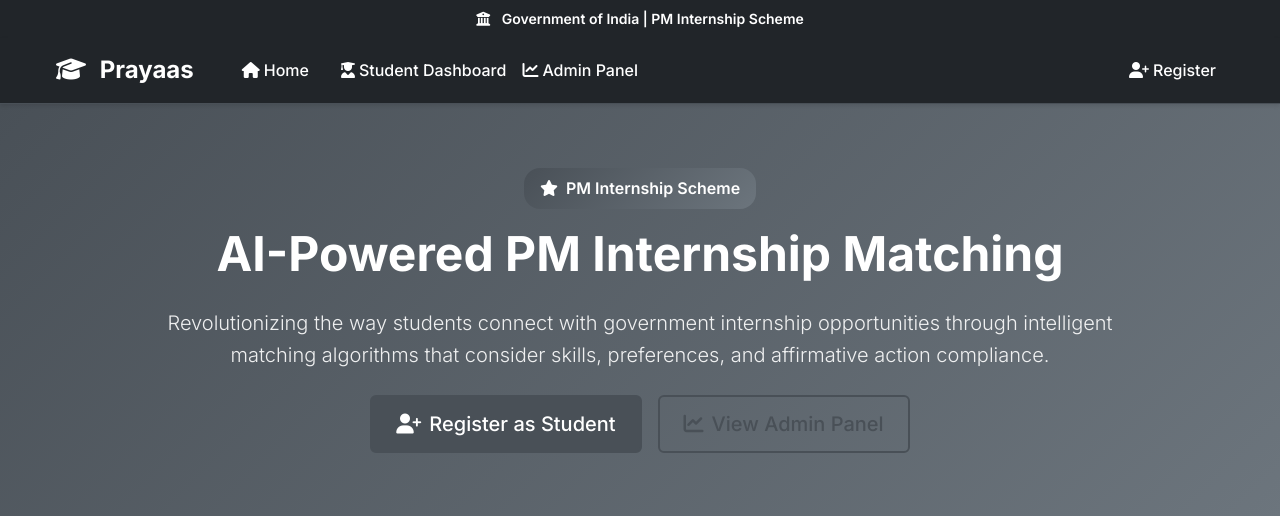
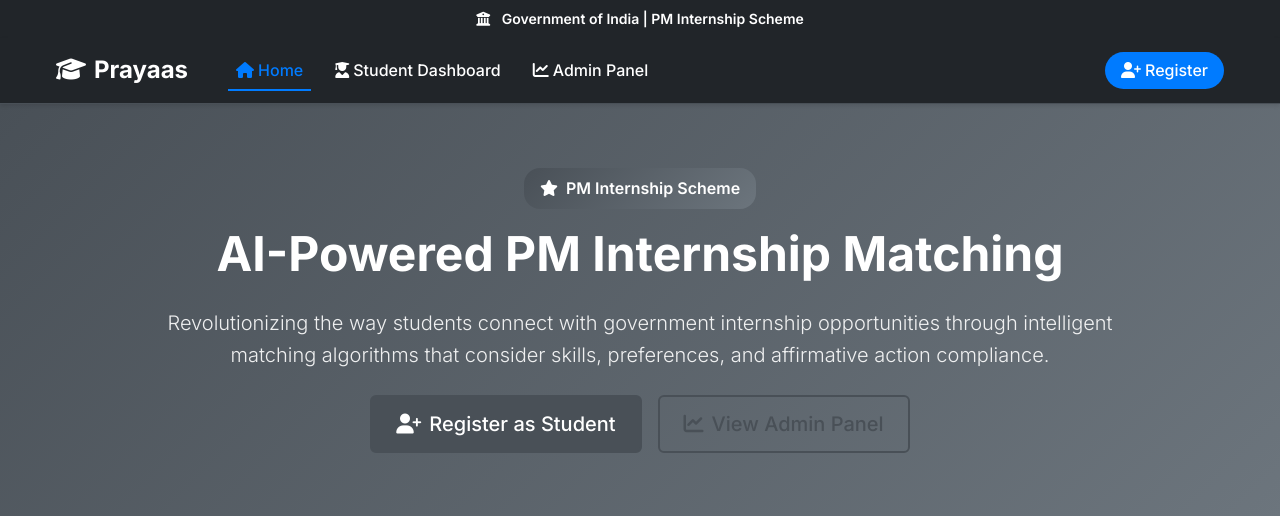
Before and after one commit to dhruvsoran/sih-2025-project, a Flask app: page / in a window 1280 px wide. Shown: the top 516 px of the page. Run offline with Flask 3, Linux system fonts and the light colour scheme.

Commit message:
Update base.html

```diff
--- a/templates/base.html
+++ b/templates/base.html
@@ -24,11 +24,11 @@
     </div>
 
     <!-- Navigation -->
+    <!-- Navigation -->
 <nav class="navbar navbar-expand-lg navbar-dark">
     <div class="container">
         <a class="navbar-brand" href="{{ url_for('index') }}">
-                <i class="fas fa-graduation-cap me-2"></i>
-             Prayaas
+            <i class="fas fa-graduation-cap me-2"></i>Prayaas
         </a>
 
         <button class="navbar-toggler" type="button" data-bs-toggle="collapse" data-bs-target="#navbarNav">
@@ -38,17 +38,17 @@
         <div class="collapse navbar-collapse" id="navbarNav">
             <ul class="navbar-nav ms-4 me-auto">
                 <li class="nav-item me-3">
-                        <a class="nav-link" href="{{ url_for('index') }}">
+                    <a class="nav-link {% if request.endpoint == 'index' %}active{% endif %}" href="{{ url_for('index') }}">
                         <i class="fas fa-home me-1"></i>Home
                     </a>
                 </li>
-                    <li class="nav-item">
-                        <a class="nav-link" href="{{ url_for('student_dashboard') }}">
+                <li class="nav-item me-3">
+                    <a class="nav-link {% if request.endpoint == 'student_dashboard' %}active{% endif %}" href="{{ url_for('student_dashboard') }}">
                         <i class="fas fa-user-graduate me-1"></i>Student Dashboard
                     </a>
                 </li>
-                    <li class="nav-item">
-                        <a class="nav-link" href="{{ url_for('admin_dashboard') }}">
+                <li class="nav-item me-3">
+                    <a class="nav-link {% if request.endpoint == 'admin_dashboard' %}active{% endif %}" href="{{ url_for('admin_dashboard') }}">
                         <i class="fas fa-chart-line me-1"></i>Admin Panel
                     </a>
                 </li>
@@ -57,13 +57,13 @@
             <ul class="navbar-nav">
                 {% if session.student_id %}
                 <li class="nav-item">
-                        <a class="nav-link" href="{{ url_for('logout') }}">
+                    <a class="nav-link {% if request.endpoint == 'logout' %}active{% endif %}" href="{{ url_for('logout') }}">
                         <i class="fas fa-sign-out-alt me-1"></i>Logout
                     </a>
                 </li>
                 {% else %}
                 <li class="nav-item">
-                        <a class="nav-link" href="{{ url_for('profile_form') }}">
+                    <a class="nav-link register-btn {% if request.endpoint == 'profile_form' %}active{% endif %}" href="{{ url_for('profile_form') }}">
                         <i class="fas fa-user-plus me-1"></i>Register
                     </a>
                 </li>
@@ -72,6 +72,7 @@
         </div>
     </div>
 </nav>
+
 
     <!-- Flash Messages -->
     {% with messages = get_flashed_messages(with_categories=true) %}
```
Lines whose indentation alone changed are shown as unchanged.
